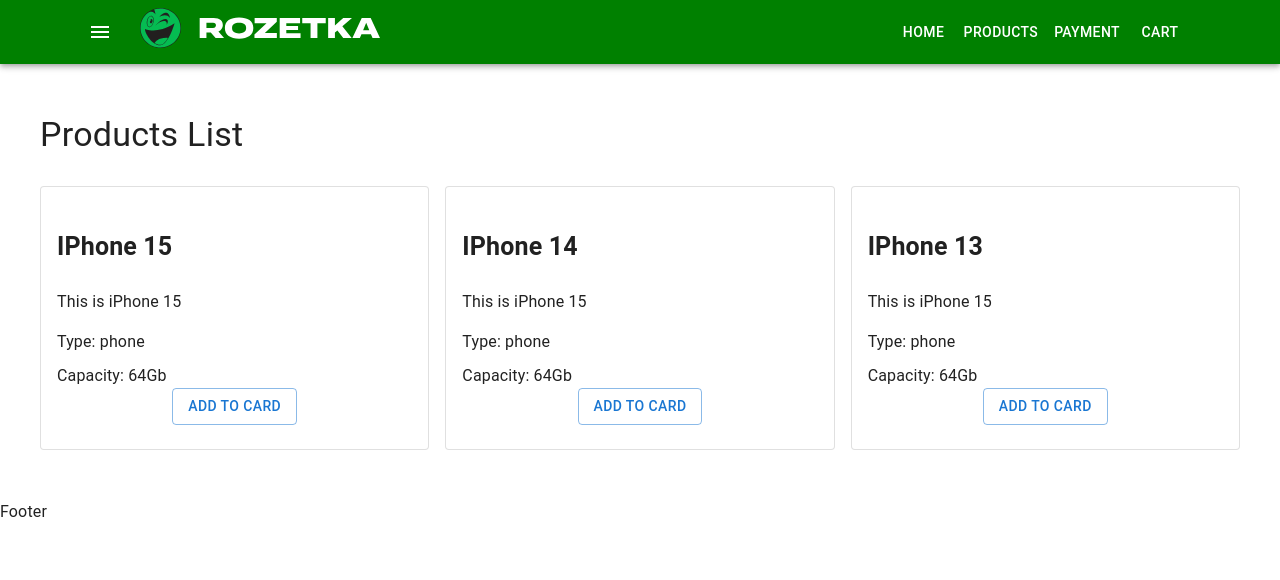
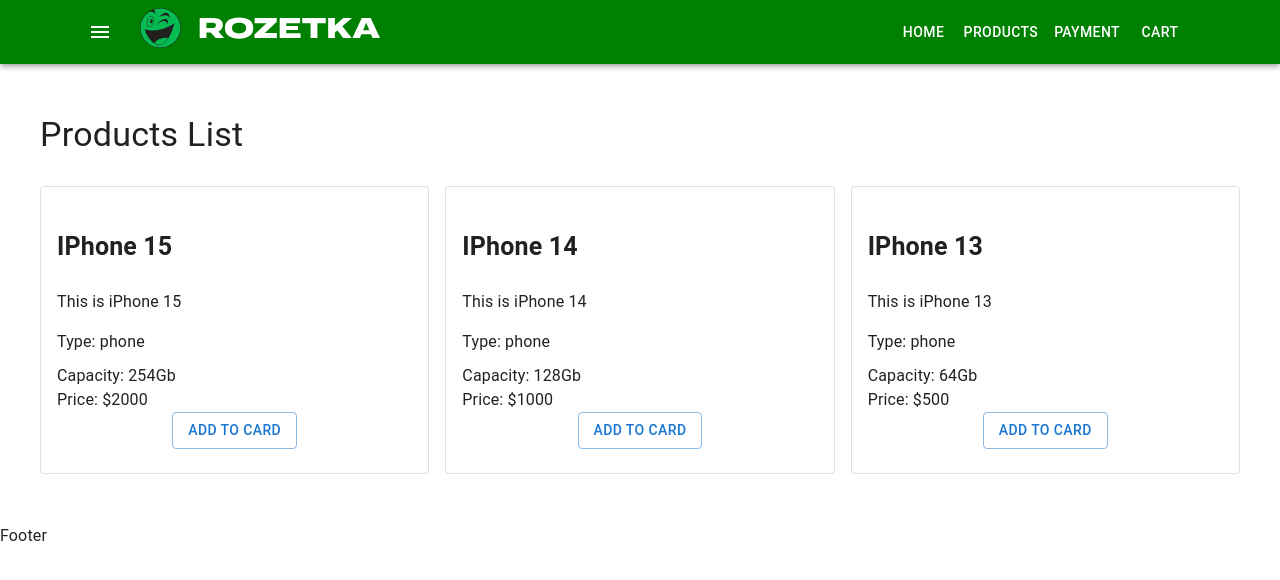
Before and after one commit to romto2016/shop-project-16-03, a React (Create React App) app: page / in a window 1280 px wide. Shown: the top 580 px of the page. Built offline with nearby package versions, Linux system fonts and the light colour scheme.

Commit message:
add props des,cap,price

```diff
--- a/src/components/Products/ProductList.tsx
+++ b/src/components/Products/ProductList.tsx
@@ -19,15 +19,30 @@
 
             <Grid container spacing={2}>
                 <Grid item xs={12} sm={6} lg={4}>
-                    <ProductListItem title="IPhone 15" />
+                    <ProductListItem
+                        title="IPhone 15"
+                        description="This is iPhone 15"
+                        capacity="Capacity: 254Gb"
+                        price="Price: $2000"
+                    />
                 </Grid>
 
                 <Grid item xs={12} sm={6} lg={4}>
-                    <ProductListItem title="IPhone 14" />
+                    <ProductListItem
+                        title="IPhone 14"
+                        description="This is iPhone 14"
+                        capacity="Capacity: 128Gb"
+                        price="Price: $1000"
+                    />
                 </Grid>
 
                 <Grid item xs={12} sm={6} lg={4}>
-                    <ProductListItem title="IPhone 13" />
+                    <ProductListItem
+                        title="IPhone 13"
+                        description="This is iPhone 13"
+                        capacity="Capacity: 64Gb"
+                        price="Price: $500"
+                    />
                 </Grid>
             </Grid>
         </>
--- a/src/components/Products/ProductListItem.tsx
+++ b/src/components/Products/ProductListItem.tsx
@@ -2,15 +2,19 @@
 import './ProductListItem.css'
 type Props = {
     title: string
+    description: string
+    capacity: string
+    price: string | number
 }
-const ProductListItem = ({title}: Props) => {
+const ProductListItem = ({title, description, capacity, price}: Props) => {
     return (
         <Card variant="outlined" className="product-list-item">
             <CardContent>
                 <h3 className="product-title">{title}</h3>
-                <p className="product-description">This is iPhone 15</p>
+                <p className="product-description">{description}</p>
                 <div className="product-features">Type: phone</div>
-                <div className="product-price">Capacity: 64Gb</div>
+                <div className="product-capacity">{capacity}</div>
+                <div className="product-price">{price}</div>
                 <div className="btns-wrapper">
                     <Button variant="outlined">Add to Card</Button>
                 </div>
```
